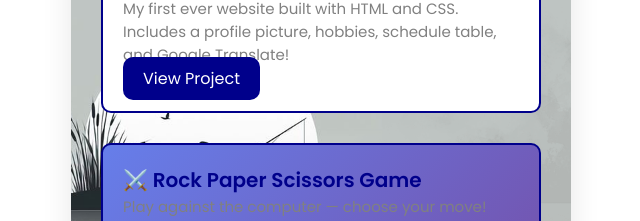
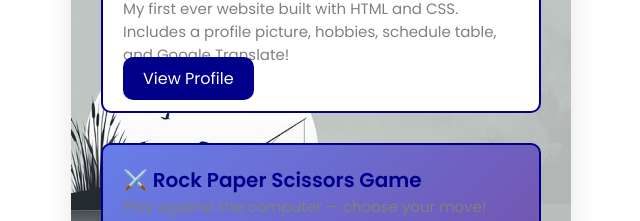
Before and after one commit to bongpet7575-afk/my-website, a plain HTML site: page projects.html in a window 1280 px wide. Shown: the part 285-506 px from the top of the page, 319-959 px from the left. Drawn offline with Linux system fonts and the light colour scheme.

Commit message:
updated my site

```diff
--- a/projects.html
+++ b/projects.html
@@ -25,7 +25,7 @@
       <div class="project-card">
         <h2>🌐 Personal Bio Website</h2>
         <p>My first ever website built with HTML and CSS. Includes a profile picture, hobbies, schedule table, and Google Translate!</p>
-        <a href="https://my-website-sage-one-51.vercel.app">View Project</a>
+        <a href="https://my-website-sage-one-51.vercel.app">View Profile</a>
       </div>
 <div class="project-card" style="background: linear-gradient(135deg, #667eea 0%, #764ba2 100%); padding: 20px; border-radius: 10px; margin-top: 30px;">
 <h2>⚔️ Rock Paper Scissors Game</h2>
```
